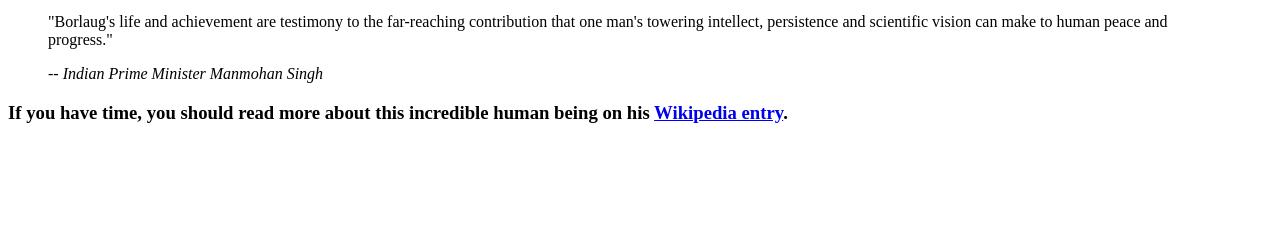
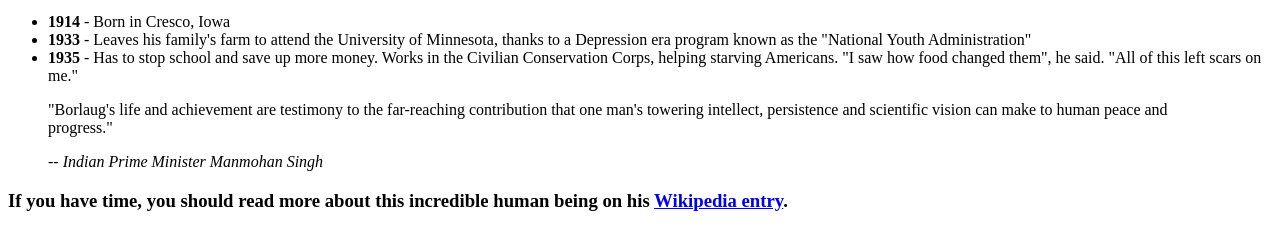
Before and after one commit to Tanqueta88/TributePage, a plain HTML site: page index.html in a window 1280 px wide. Shown: the part 439-688 px from the top of the page. Drawn offline with Linux system fonts and the light colour scheme.

Commit message:
Added unordered list.

```diff
--- a/index.html
+++ b/index.html
@@ -1,23 +1,43 @@
 <!DOCTYPE html>
 <html lang="en">
+
 <head>
   <meta charset="UTF-8">
   <meta http-equiv="X-UA-Compatible" content="IE=edge">
   <meta name="viewport" content="width=device-width, initial-scale=1.0">
   <title>Document</title>
 </head>
+
 <body>
   <main id="main">
     <h1 id="title">Dr. Norman Borlaug</h1>
     <p>The man who saved a billion lives</p>
     <figure id="img-div">
-            <img id="image" src="https://cdn.freecodecamp.org/testable-projects-fcc/images/tribute-page-main-image.jpg" alt="Dr. Norman Borlaug seen standing in Mexican wheat field with a group of biologists">
+      <img id="image" src="https://cdn.freecodecamp.org/testable-projects-fcc/images/tribute-page-main-image.jpg"
+        alt="Dr. Norman Borlaug seen standing in Mexican wheat field with a group of biologists">
       <figcaption id="img-caption">
         Dr. Norman Borlaug, third from the left, trains biologists in Mexico
         on how to increase wheat yields - part of his life-long war on hunger.
       </figcaption>
     </figure>
-          <blockquote cite="http://news.rediff.com/report/2009/sep/14/pm-pays-tribute-to-father-of-green-revolution-borlaug.htm">
+
+    <ul>
+      <li><strong>1914</strong> - Born in Cresco, Iowa</li>
+      <li>
+        <strong>1933</strong> - Leaves his family's farm to attend the
+        University of Minnesota, thanks to a Depression era program known as
+        the "National Youth Administration"
+      </li>
+      <li>
+        <strong>1935</strong> - Has to stop school and save up more money.
+        Works in the Civilian Conservation Corps, helping starving
+        Americans. "I saw how food changed them", he said. "All of this left
+        scars on me."
+      </li>
+    </ul>
+
+    <blockquote
+      cite="http://news.rediff.com/report/2009/sep/14/pm-pays-tribute-to-father-of-green-revolution-borlaug.htm">
       <p>
         "Borlaug's life and achievement are testimony to the far-reaching
         contribution that one man's towering intellect, persistence and
@@ -33,4 +53,5 @@
     </section>
   </main>
 </body>
+
 </html>
```
Lines whose indentation alone changed are shown as unchanged.
